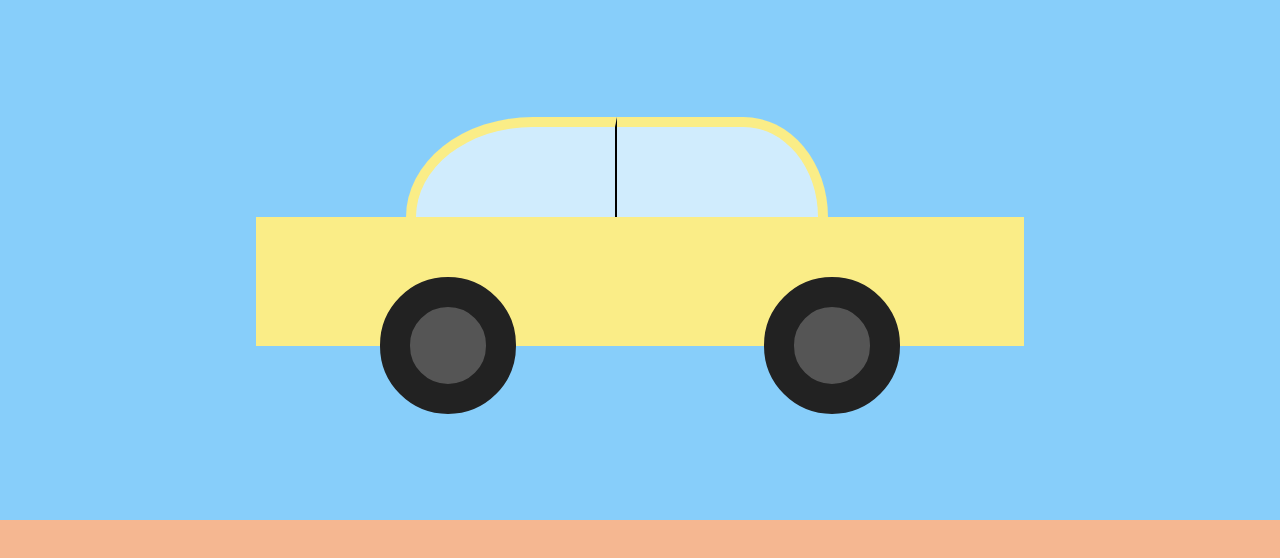
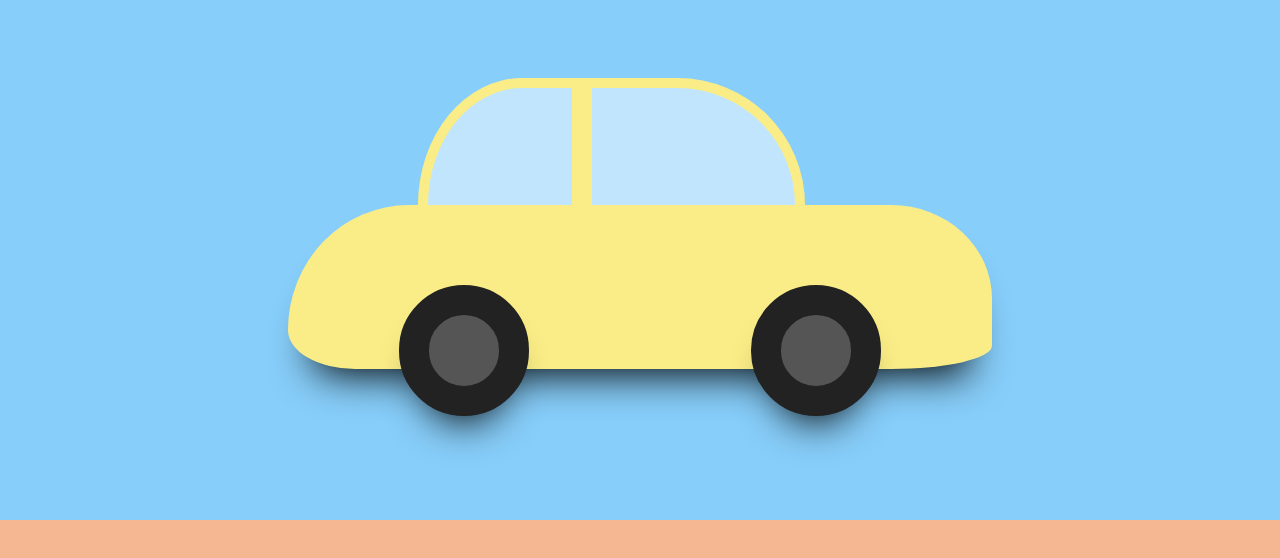
Before and after one commit to HansG26/car-application-kunstmaan, a website built with webpack: page app/index.html in a window 1280 px wide. Built offline with nearby package versions, Linux system fonts and the light colour scheme.

Commit message:
finish first version body of car

```diff
--- a/app/assets/styles/base/_variables.css
+++ b/app/assets/styles/base/_variables.css
@@ -1,5 +1,5 @@
 $mainYellow: #faed87;
-$windowBlue: #d0ecfd;
+$windowBlue: rgb(208, 236, 253, 0.8);
 $skyBlue: #87cefa;
 $mainOrange: #f5b791;
 $lightGray: #555;
--- a/app/assets/styles/modules/_car.css
+++ b/app/assets/styles/modules/_car.css
@@ -1,6 +1,6 @@
 .car {
-    width: 60%;
-    height: 55%;
+    width: 55%;
+    height: 70%;
     margin-left: auto;
     margin-right: auto;
 
@@ -11,23 +11,25 @@
         margin-right: auto;
         display: flex;
         position: relative;
-        left: -3%;
+        left: -4%;
 
         &__window {
-            width: 50%;
             background-color: $windowBlue;
+
             border-top: 10px solid $mainYellow;
         }
 
         &__window--left {
+            width: 45%;
             border-left: 10px solid $mainYellow;
-            border-right: 2px solid black;
+            border-right: 20px solid $mainYellow;
             border-top-left-radius: 60% 100%;
         }
 
         &__window--right {
+            width: 55%;
             border-right: 10px solid $mainYellow;
-            border-top-right-radius: 40% 100%;
+            border-top-right-radius: 60% 100%;
         }
     }
 
@@ -35,6 +37,11 @@
     &__body {
         height: 45%;
         background-color: $mainYellow;
+        border-top-left-radius: 18% 80%;
+        border-top-right-radius: 15% 60%;
+        border-bottom-left-radius: 10% 25%;
+        border-bottom-right-radius: 15%;
+        box-shadow: 0px 30px 40px -25px rgba(0, 0, 0, 1);
     }
 
     &__bottom {
@@ -52,7 +59,8 @@
             border-radius: 50%;
             box-sizing: content-box;
             position: relative;
-            top: -120%;
+            top: -115%;
+            box-shadow: 0px 30px 40px -25px rgba(0, 0, 0, 1);
         }
     }
 }
--- a/app/temp/styles/styles.css
+++ b/app/temp/styles/styles.css
@@ -358,8 +358,8 @@ template {
 }
 
 .car {
-    width: 60%;
-    height: 55%;
+    width: 55%;
+    height: 70%;
     margin-left: auto;
     margin-right: auto;
 }
@@ -371,29 +371,36 @@ template {
         margin-right: auto;
         display: flex;
         position: relative;
-        left: -3%;
+        left: -4%;
     }
 
 .car__top__window {
-            width: 50%;
-            background-color: #d0ecfd;
+            background-color: rgb(208, 236, 253, 0.8);
+
             border-top: 10px solid #faed87;
         }
 
 .car__top__window--left {
+            width: 45%;
             border-left: 10px solid #faed87;
-            border-right: 2px solid black;
+            border-right: 20px solid #faed87;
             border-top-left-radius: 60% 100%;
         }
 
 .car__top__window--right {
+            width: 55%;
             border-right: 10px solid #faed87;
-            border-top-right-radius: 40% 100%;
+            border-top-right-radius: 60% 100%;
         }
 
 .car__body {
         height: 45%;
         background-color: #faed87;
+        border-top-left-radius: 18% 80%;
+        border-top-right-radius: 15% 60%;
+        border-bottom-left-radius: 10% 25%;
+        border-bottom-right-radius: 15%;
+        box-shadow: 0px 30px 40px -25px rgba(0, 0, 0, 1);
     }
 
 .car__bottom {
@@ -411,5 +418,6 @@ template {
             border-radius: 50%;
             box-sizing: content-box;
             position: relative;
-            top: -120%;
+            top: -115%;
+            box-shadow: 0px 30px 40px -25px rgba(0, 0, 0, 1);
         }
```
